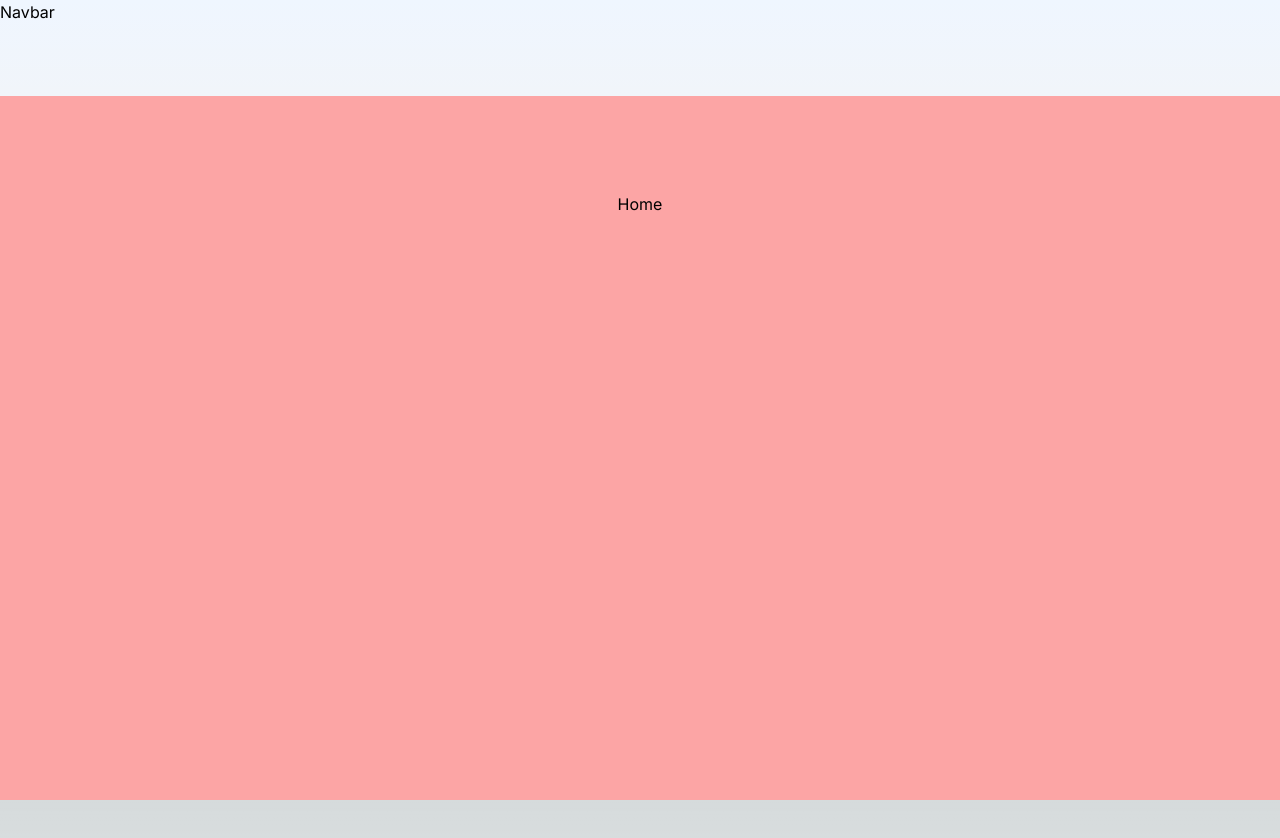
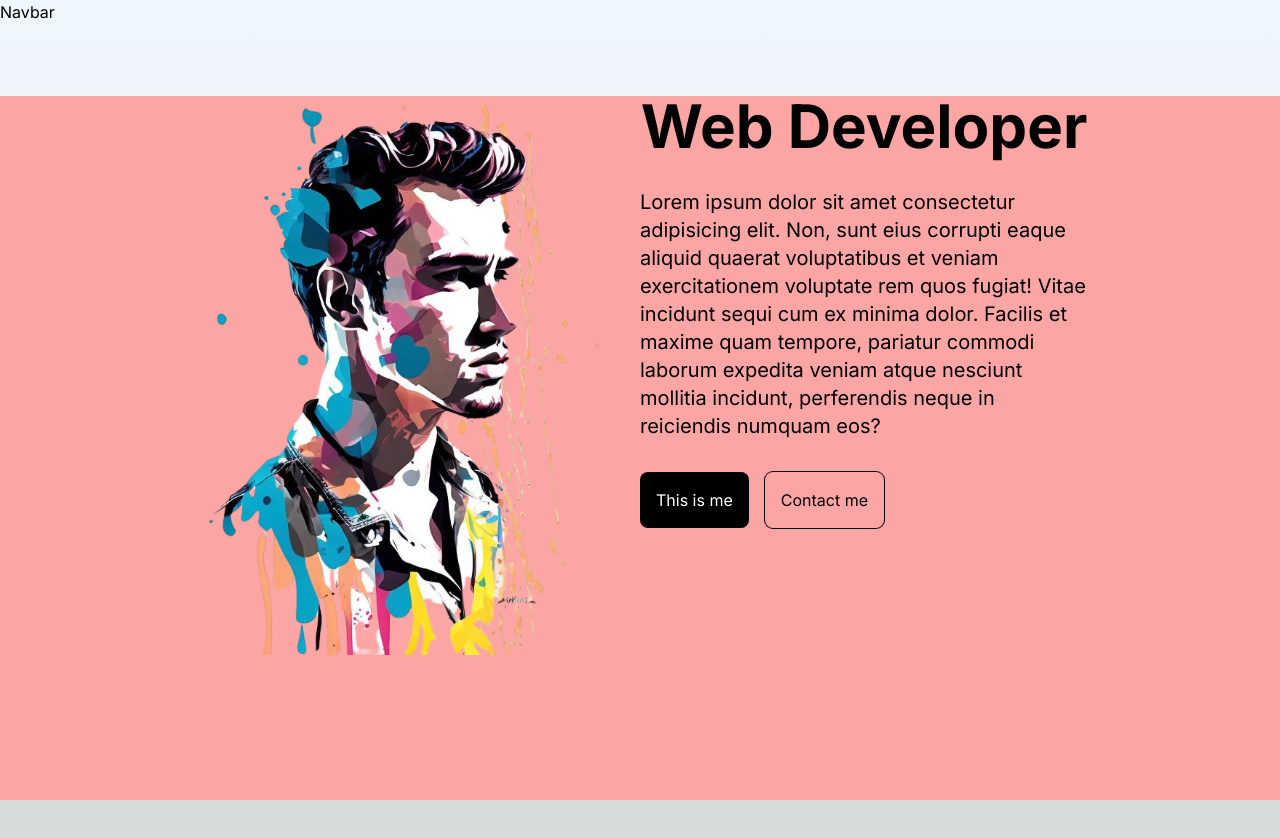
Before and after one commit to devvin75/portfolio-sample, a Next.js app: page / in a window 1280 px wide. Shown: the top 838 px of the page. After the commit the page ends 800 px from the top, so only its background shows below. Built offline with nearby package versions, Linux system fonts and the light colour scheme.

Commit message:
Homepage
Set homepage images, title, descriptions and buttons.

```diff
--- a/src/app/page.js
+++ b/src/app/page.js
@@ -2,8 +2,33 @@ import Image from "next/image";
 
 export default function Home() {
   return (
-    <main className="flex min-h-screen flex-col items-center justify-between p-24">
-      <h1>Home</h1>
-    </main>
+    <div className="flex flex-col px-4 sm:px-8 md:px-12 lg:px-20 lg:flex-row  xl:px-48">
+      {/* Image container */}
+      <div className="h-1/2 lg:h-full lg:w-1/2  relative">
+        <Image src="/images/hero.png"
+               alt="hero image"
+               className="object-contain "
+               width={500}
+               height={500}/>
+      </div>
+      {/* Text Container */}
+      <div className="h-1/2 flex flex-col gap-8 items-center justify-center lg:h-full lg:w-1/2">
+      {/* Title */}
+        <h1 className="md:text-6xl text-4xl font-bold">Web Developer</h1>
+        {/* Description */}
+        <p className="md:text-xl">Lorem ipsum dolor sit amet consectetur adipisicing elit.
+           Non, sunt eius corrupti eaque aliquid quaerat voluptatibus et veniam
+           exercitationem voluptate rem quos fugiat! Vitae incidunt sequi cum ex minima dolor.
+           Facilis et maxime quam tempore, pariatur commodi laborum expedita veniam atque nesciunt
+           mollitia incidunt, perferendis neque in reiciendis numquam eos?
+        </p>
+
+      <div className="flex gap-4 w-full ">
+        {/* Buttons */}
+        <button className="p-4 rounded-lg ring-black bg-black text-white">This is me</button>
+        <button className="p-4 rounded-lg ring-1 ring-black">Contact me</button>
+      </div>
+      </div>
+    </div>
   );
 }
```
